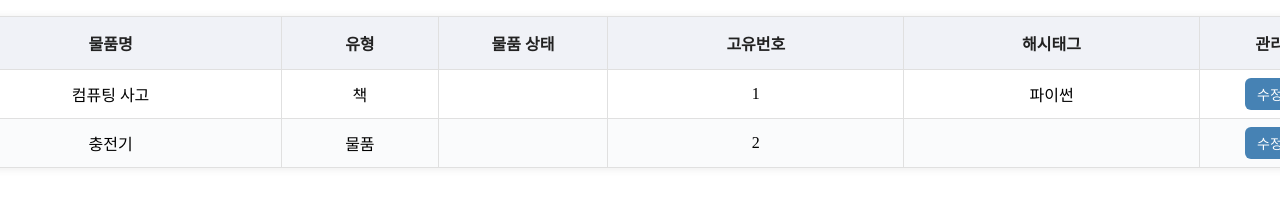
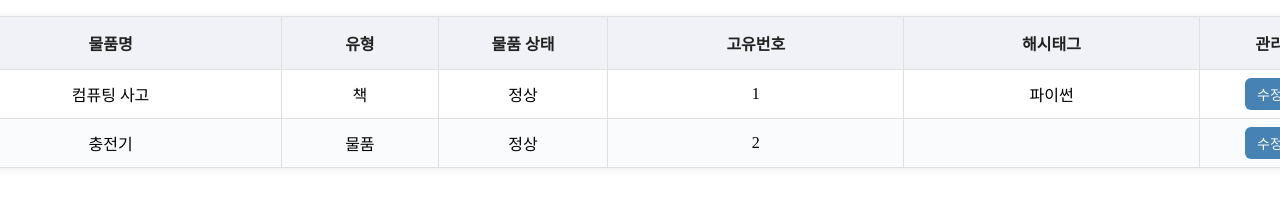
Before and after one commit to SSCC-Library/SSCCtal-FE.WEB, a React (Vite) app: page /items in a window 1280 px wide. Shown: the part 440-658 px from the top of the page. Built offline with nearby package versions, Linux system fonts and the light colour scheme; a web font is replaced by a local one.

Commit message:
comment: 물품 관리 페이지 주석 추가 (추후 작업 내용) (#7)

```diff
--- a/src/pages/Item/item_page.jsx
+++ b/src/pages/Item/item_page.jsx
@@ -1,3 +1,7 @@
+/*
+추후 추가 기능: 물품 상태 enum으로 선택
+*/
+
 import React, { useMemo, useState } from 'react';
 import { createColumnHelper } from '@tanstack/react-table';
 import SearchBar from '../../components/search_bar';
@@ -34,7 +38,7 @@ function ItemPage() {
 					style: { padding: '8px 10px', minWidth: 60, maxWidth: 80, textAlign: 'center' },
 				},
 			}),
-			columnHelper.accessor('status', {
+			columnHelper.accessor('state', {
 				header: '물품 상태',
 				meta: {
 					style: { padding: '8px 10px', minWidth: 60, maxWidth: 80, textAlign: 'center' },
```
